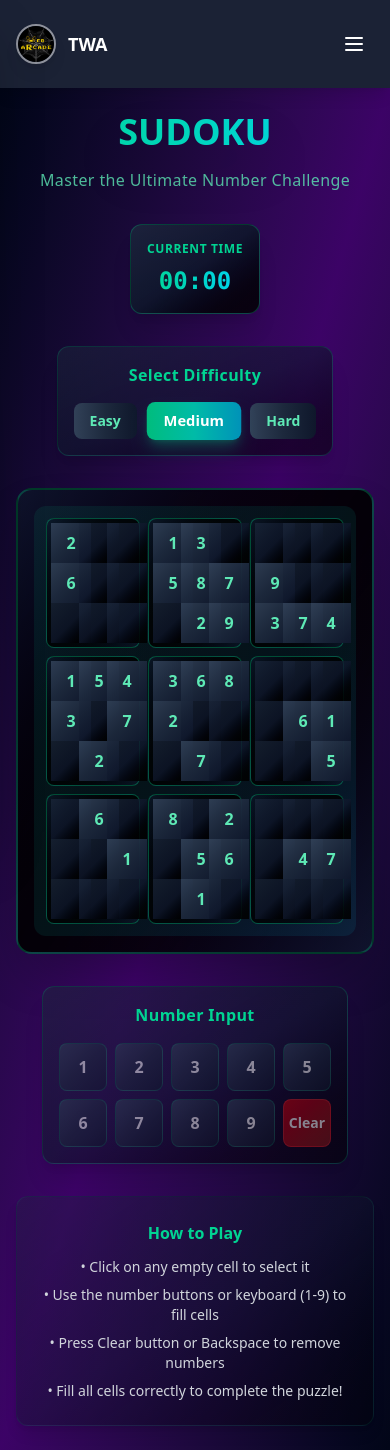
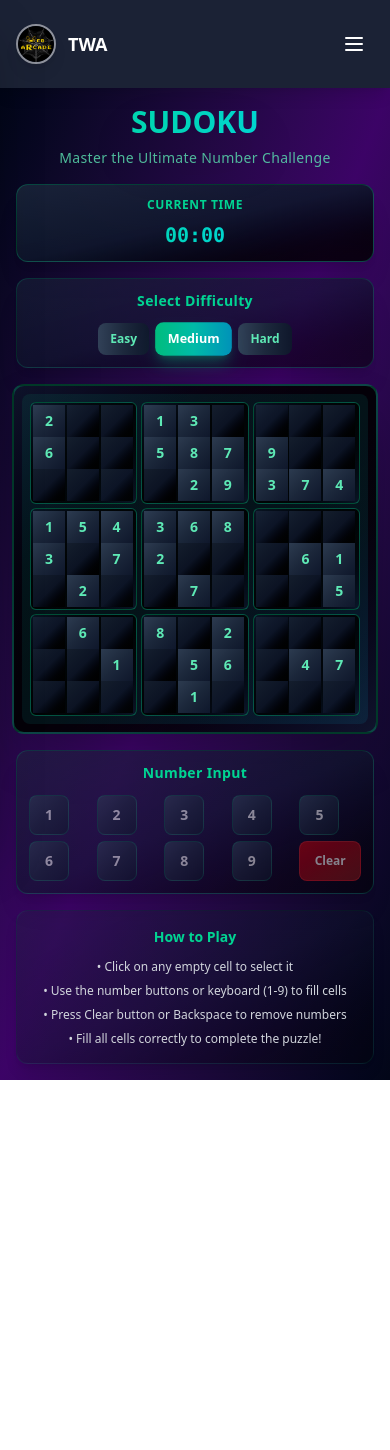
Before and after one commit to Aditya100905/The-Web-Arcade, a React (Vite) app: page /sudoku in a window 390 px wide. After the commit the page ends 1080 px from the top, so only its background shows below. Built offline with nearby package versions, Linux system fonts and the light colour scheme.

Commit message:
sudoku responsive

```diff
--- a/src/games/Sudoku.jsx
+++ b/src/games/Sudoku.jsx
@@ -247,10 +247,10 @@ const SudokuGame = () => {
     return () => window.removeEventListener("keydown", handleKeyPress);
   }, [gameState.selectedCell, gameState.isComplete]);
 
-  // Get cell classes with consistent styling
+  // Get cell classes with consistent styling - improved for mobile
   const getCellClasses = (row, col) => {
     let classes =
-      "w-10 h-10 sm:w-12 sm:h-12 md:w-14 md:h-14 flex items-center justify-center text-base sm:text-lg md:text-xl font-bold cursor-pointer transition-all duration-200 select-none ";
+      "w-8 h-8 xs:w-9 xs:h-9 sm:w-10 sm:h-10 md:w-12 md:h-12 lg:w-14 lg:h-14 flex items-center justify-center text-sm xs:text-base sm:text-lg md:text-xl font-bold cursor-pointer transition-all duration-200 select-none ";
 
     // Original puzzle cells (read-only)
     if (gameState.originalPuzzle[row][col] !== 0) {
@@ -280,14 +280,14 @@ const SudokuGame = () => {
     return classes;
   };
 
-  // Get consistent 3x3 box styling
+  // Get consistent 3x3 box styling - improved for mobile
   const getBoxClasses = (boxRow, boxCol) => {
-    return `bg-gradient-to-br from-slate-900/60 via-black/80 to-slate-900/60 p-1 rounded-lg border border-emerald-500/40`;
+    return `bg-gradient-to-br from-slate-900/60 via-black/80 to-slate-900/60 p-0.5 sm:p-1 rounded-md sm:rounded-lg border border-emerald-500/40`;
   };
 
   const getDifficultyButtonClasses = (difficulty) => {
     const isActive = gameState.difficulty === difficulty;
-    return `px-4 py-2 sm:px-6 sm:py-3 font-bold text-sm sm:text-base rounded-lg transition-all duration-300 transform ${
+    return `px-3 py-2 xs:px-4 xs:py-2 sm:px-6 sm:py-3 font-bold text-xs xs:text-sm sm:text-base rounded-lg transition-all duration-300 transform ${
       isActive
         ? "bg-gradient-to-r from-emerald-500 via-teal-500 to-cyan-600 text-white shadow-lg shadow-emerald-500/30 scale-105"
         : "bg-gradient-to-r from-slate-700 via-slate-800 to-slate-900 text-emerald-300 hover:from-emerald-900/50 hover:via-teal-900/50 hover:to-cyan-900/50 hover:text-white hover:scale-105"
@@ -296,47 +296,47 @@ const SudokuGame = () => {
 
   return (
     <div className="min-h-screen bg-gradient-to-br from-slate-950 via-purple-950 to-slate-950 text-white overflow-x-hidden">
-      <div className="container mx-auto px-4 py-6">
+      <div className="container mx-auto px-2 xs:px-4 py-4 xs:py-6 max-w-6xl">
         {/* Header */}
-        <div className="text-center mb-8">
-          <h1 className="text-4xl sm:text-5xl md:text-6xl font-black mb-4 bg-gradient-to-r from-emerald-400 via-teal-400 to-cyan-400 bg-clip-text text-transparent drop-shadow-2xl">
+        <div className="text-center mb-4 xs:mb-6 sm:mb-8">
+          <h1 className="text-3xl xs:text-4xl sm:text-5xl md:text-6xl font-black mb-2 xs:mb-4 bg-gradient-to-r from-emerald-400 via-teal-400 to-cyan-400 bg-clip-text text-transparent drop-shadow-2xl">
             SUDOKU
           </h1>
-          <p className="text-base sm:text-lg text-emerald-300/80 font-light tracking-wide">
+          <p className="text-sm xs:text-base sm:text-lg text-emerald-300/80 font-light tracking-wide px-4">
             Master the Ultimate Number Challenge
           </p>
         </div>
 
-        {/* Timer Display */}
-        <div className="flex justify-center items-center gap-6 mb-8">
-          <div className="bg-gradient-to-br from-slate-800/80 via-slate-900/90 to-black/80 p-4 sm:p-6 rounded-xl shadow-xl border border-emerald-500/30">
+        {/* Timer Display - responsive layout */}
+        <div className="flex flex-col xs:flex-row justify-center mx-auto max-w-sm items-center gap-3 xs:gap-6 mb-4 xs:mb-6 sm:mb-8 px-2">
+          <div className="bg-gradient-to-br from-slate-800/80 via-slate-900/90 to-black/80 p-3 xs:p-4 sm:p-6 rounded-xl shadow-xl border border-emerald-500/30 w-full xs:w-auto">
             <div className="text-xs sm:text-sm text-emerald-400 mb-2 font-semibold tracking-wider uppercase text-center">
               Current Time
             </div>
-            <div className="text-2xl sm:text-3xl font-mono font-bold bg-gradient-to-r from-emerald-400 to-cyan-400 bg-clip-text text-transparent text-center">
+            <div className="text-xl xs:text-2xl sm:text-3xl font-mono font-bold bg-gradient-to-r from-emerald-400 to-cyan-400 bg-clip-text text-transparent text-center">
               {formatTime(timer)}
             </div>
           </div>
 
           {minTime > 0 && (
-            <div className="bg-gradient-to-br from-slate-800/80 via-slate-900/90 to-black/80 p-4 sm:p-6 rounded-xl shadow-xl border border-yellow-500/30">
+            <div className="bg-gradient-to-br from-slate-800/80 via-slate-900/90 to-black/80 p-3 xs:p-4 sm:p-6 rounded-xl shadow-xl border border-yellow-500/30 w-full xs:w-auto">
               <div className="text-xs sm:text-sm text-yellow-400 mb-2 font-semibold tracking-wider uppercase text-center">
                 Best Time
               </div>
-              <div className="text-2xl sm:text-3xl font-mono font-bold bg-gradient-to-r from-yellow-400 to-orange-400 bg-clip-text text-transparent text-center">
+              <div className="text-xl xs:text-2xl sm:text-3xl font-mono font-bold bg-gradient-to-r from-yellow-400 to-orange-400 bg-clip-text text-transparent text-center">
                 {formatTime(minTime)}
               </div>
             </div>
           )}
         </div>
 
-        {/* Game Controls */}
-        <div className="flex justify-center mb-8">
-          <div className="bg-gradient-to-br from-slate-800/50 via-slate-900/60 to-black/50 p-4 sm:p-6 rounded-xl shadow-xl border border-emerald-500/20">
-            <h3 className="text-base sm:text-lg font-semibold text-emerald-400 tracking-wide text-center mb-4">
+        {/* Game Controls - responsive layout */}
+        <div className="flex justify-center mb-4 xs:mb-6 sm:mb-8 px-2">
+          <div className="bg-gradient-to-br from-slate-800/50 via-slate-900/60 to-black/50 p-3 xs:p-4 sm:p-6 rounded-xl shadow-xl border border-emerald-500/20 w-full max-w-md">
+            <h3 className="text-sm xs:text-base sm:text-lg font-semibold text-emerald-400 tracking-wide text-center mb-3 xs:mb-4">
               Select Difficulty
             </h3>
-            <div className="flex gap-3">
+            <div className="flex gap-2 xs:gap-3 justify-center">
               <button
                 onClick={() => startNewGame("easy")}
                 className={getDifficultyButtonClasses("easy")}
@@ -359,10 +359,10 @@ const SudokuGame = () => {
           </div>
         </div>
 
-        {/* Game Board with 3x3 Box Layout */}
-        <div className="flex justify-center mb-8">
-          <div className="bg-gradient-to-br from-slate-900/80 via-black/90 to-slate-900/80 p-4 sm:p-6 rounded-2xl shadow-2xl border-2 border-emerald-500/30">
-            <div className="grid grid-cols-3 gap-2 bg-gradient-to-br from-emerald-500/10 via-teal-500/10 to-cyan-500/10 p-3 rounded-xl">
+        {/* Game Board with 3x3 Box Layout - optimized for mobile */}
+        <div className="flex justify-center mb-4 xs:mb-6 sm:mb-8 px-1">
+          <div className="bg-gradient-to-br from-slate-900/80 via-black/90 to-slate-900/80 p-2 xs:p-3 sm:p-4 md:p-6 rounded-xl xs:rounded-2xl shadow-2xl border-2 border-emerald-500/30 w-full max-w-md xs:max-w-lg sm:max-w-xl md:max-w-2xl">
+            <div className="grid grid-cols-3 gap-1 xs:gap-1.5 sm:gap-2 bg-gradient-to-br from-emerald-500/10 via-teal-500/10 to-cyan-500/10 p-2 xs:p-3 rounded-lg xs:rounded-xl">
               {Array(3)
                 .fill()
                 .map((_, boxRow) =>
@@ -403,18 +403,18 @@ const SudokuGame = () => {
           </div>
         </div>
 
-        {/* Number Input */}
-        <div className="flex justify-center mb-8">
-          <div className="bg-gradient-to-br from-slate-800/50 via-slate-900/60 to-black/50 p-4 sm:p-6 rounded-xl shadow-xl border border-emerald-500/20">
-            <h3 className="text-base sm:text-lg font-semibold text-emerald-400 tracking-wide text-center mb-4">
+        {/* Number Input - responsive grid */}
+        <div className="flex justify-center mb-4 xs:mb-6 sm:mb-8 px-2">
+          <div className="bg-gradient-to-br from-slate-800/50 via-slate-900/60 to-black/50 p-3 xs:p-4 sm:p-6 rounded-xl shadow-xl border border-emerald-500/20 w-full max-w-md">
+            <h3 className="text-sm xs:text-base sm:text-lg font-semibold text-emerald-400 tracking-wide text-center mb-3 xs:mb-4">
               Number Input
             </h3>
-            <div className="grid grid-cols-5 gap-2">
+            <div className="grid grid-cols-5 gap-1.5 xs:gap-2">
               {[1, 2, 3, 4, 5, 6, 7, 8, 9].map((num) => (
                 <button
                   key={num}
                   onClick={() => handleNumberInput(num)}
-                  className="w-12 h-12 sm:w-14 sm:h-14 bg-gradient-to-br from-slate-700 via-slate-800 to-slate-900 hover:from-emerald-800/50 hover:via-teal-800/50 hover:to-cyan-800/50 border border-emerald-500/30 rounded-lg text-base sm:text-xl font-bold transition-all duration-300 hover:scale-110 hover:shadow-lg hover:shadow-emerald-400/20 disabled:opacity-50 disabled:cursor-not-allowed disabled:hover:scale-100"
+                  className="w-10 h-10 xs:w-12 xs:h-12 sm:w-14 sm:h-14 bg-gradient-to-br from-slate-700 via-slate-800 to-slate-900 hover:from-emerald-800/50 hover:via-teal-800/50 hover:to-cyan-800/50 border border-emerald-500/30 rounded-lg text-sm xs:text-base sm:text-xl font-bold transition-all duration-300 hover:scale-110 hover:shadow-lg hover:shadow-emerald-400/20 disabled:opacity-50 disabled:cursor-not-allowed disabled:hover:scale-100"
                   disabled={!gameState.selectedCell || gameState.isComplete}
                 >
                   {num}
@@ -422,7 +422,7 @@ const SudokuGame = () => {
               ))}
               <button
                 onClick={() => handleNumberInput(0)}
-                className="bg-gradient-to-br from-red-700 via-red-800 to-red-900 hover:from-red-600 hover:via-red-700 hover:to-red-800 border border-red-500/50 rounded-lg text-sm font-bold transition-all duration-300 hover:scale-110 hover:shadow-lg hover:shadow-red-400/20 disabled:opacity-50 disabled:cursor-not-allowed disabled:hover:scale-100"
+                className="bg-gradient-to-br from-red-700 via-red-800 to-red-900 hover:from-red-600 hover:via-red-700 hover:to-red-800 border border-red-500/50 rounded-lg text-xs xs:text-sm font-bold transition-all duration-300 hover:scale-110 hover:shadow-lg hover:shadow-red-400/20 disabled:opacity-50 disabled:cursor-not-allowed disabled:hover:scale-100"
                 disabled={!gameState.selectedCell || gameState.isComplete}
               >
                 Clear
@@ -433,24 +433,24 @@ const SudokuGame = () => {
 
         {/* Completion Message */}
         {gameState.isComplete && (
-          <div className="flex justify-center mb-8">
-            <div className="bg-gradient-to-br from-emerald-500/20 via-teal-500/20 to-cyan-500/20 backdrop-blur-sm border border-emerald-400/50 p-6 sm:p-8 rounded-2xl shadow-2xl max-w-md mx-auto animate-pulse">
+          <div className="flex justify-center mb-4 xs:mb-6 sm:mb-8 px-2">
+            <div className="bg-gradient-to-br from-emerald-500/20 via-teal-500/20 to-cyan-500/20 backdrop-blur-sm border border-emerald-400/50 p-4 xs:p-6 sm:p-8 rounded-2xl shadow-2xl max-w-sm xs:max-w-md mx-auto animate-pulse w-full">
               <div className="text-center">
-                <div className="text-5xl sm:text-6xl mb-4">🎉</div>
-                <h2 className="text-2xl sm:text-3xl font-bold mb-4 bg-gradient-to-r from-emerald-400 via-teal-400 to-cyan-400 bg-clip-text text-transparent">
+                <div className="text-4xl xs:text-5xl sm:text-6xl mb-3 xs:mb-4">🎉</div>
+                <h2 className="text-xl xs:text-2xl sm:text-3xl font-bold mb-3 xs:mb-4 bg-gradient-to-r from-emerald-400 via-teal-400 to-cyan-400 bg-clip-text text-transparent">
                   Congratulations!
                 </h2>
-                <p className="text-lg sm:text-xl mb-4 text-emerald-300">
+                <p className="text-base xs:text-lg sm:text-xl mb-3 xs:mb-4 text-emerald-300">
                   Puzzle Completed!
                 </p>
-                <div className="bg-slate-900/50 p-4 rounded-xl mb-4">
-                  <p className="font-mono text-xl sm:text-2xl text-cyan-400">
+                <div className="bg-slate-900/50 p-3 xs:p-4 rounded-xl mb-3 xs:mb-4">
+                  <p className="font-mono text-lg xs:text-xl sm:text-2xl text-cyan-400">
                     Time: {formatTime(timer)}
                   </p>
                 </div>
                 {timer === minTime && minTime > 0 && (
                   <div className="bg-gradient-to-r from-yellow-500/20 to-orange-500/20 p-3 rounded-xl">
-                    <p className="text-yellow-300 font-bold text-base sm:text-lg">
+                    <p className="text-yellow-300 font-bold text-sm xs:text-base sm:text-lg">
                       🏆 New Best Time!
                     </p>
                   </div>
@@ -460,13 +460,13 @@ const SudokuGame = () => {
           </div>
         )}
 
-        {/* Instructions */}
-        <div className="text-center">
-          <div className="bg-gradient-to-br from-slate-800/30 via-slate-900/40 to-black/30 p-6 rounded-xl shadow-lg border border-emerald-500/10 max-w-2xl mx-auto">
-            <h4 className="text-base sm:text-lg font-semibold text-emerald-400 mb-3">
+        {/* Instructions - responsive text */}
+        <div className="text-center px-2">
+          <div className="bg-gradient-to-br from-slate-800/30 via-slate-900/40 to-black/30 p-4 xs:p-6 rounded-xl shadow-lg border border-emerald-500/10 max-w-2xl mx-auto">
+            <h4 className="text-sm xs:text-base sm:text-lg font-semibold text-emerald-400 mb-3">
               How to Play
             </h4>
-            <div className="text-sm sm:text-base text-gray-300 space-y-2">
+            <div className="text-xs xs:text-sm sm:text-base text-gray-300 space-y-2">
               <p>• Click on any empty cell to select it</p>
               <p>• Use the number buttons or keyboard (1-9) to fill cells</p>
               <p>• Press Clear button or Backspace to remove numbers</p>
```
